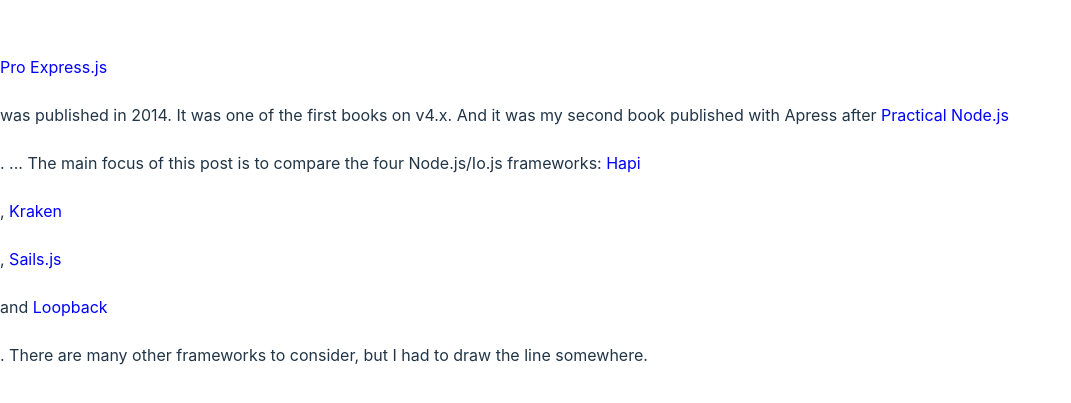
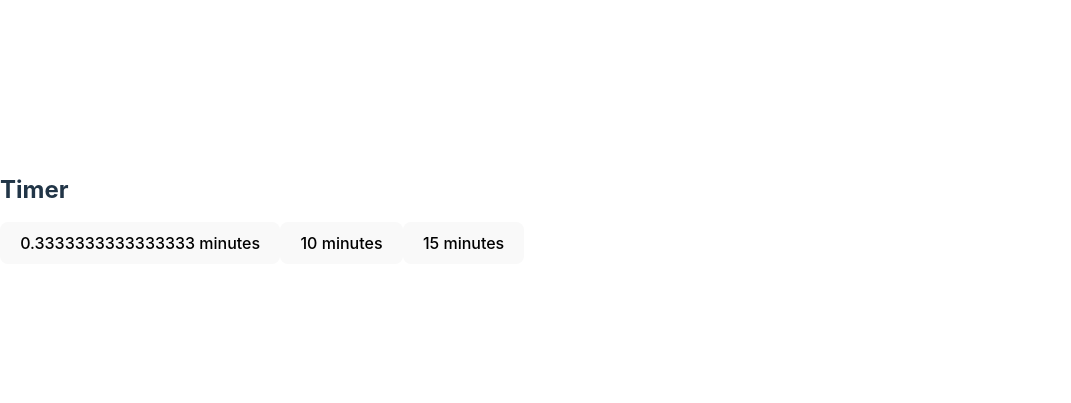
Before and after one commit to demons1502/ReactJS-Training, a React (Vite) app: page / in a window 1280 px wide. Shown: the part 189-592 px from the top of the page, without its empty margins (0-1071 px from the left). Built offline with nearby package versions, Linux system fonts and the light colour scheme.

Commit message:
implement timer component

```diff
--- a/src/App.tsx
+++ b/src/App.tsx
@@ -1,28 +1,7 @@
+import Timer from './components/Timer';
 import Tooltip from './components/Tooltip';
 
 function App() {
-  return (
-    <>
-      <Tooltip
-        text='Master Express.js-The Node.js Framework For Your Web Development'
-        allowToggleWithClick={false}
-        allowToggleWithMouseInteraction={true}
-        positionWhereShowText='top'
-      >
-        Pro Express.js
-      </Tooltip>{' '}
-      was published in 2014. It was one of the first books on v4.x. And it was
-      my second book published with Apress after{' '}
-      <Tooltip text='Practical Node.js: Building Real-World Scalable Web Apps'>
-        Practical Node.js
-      </Tooltip>
-      . ... The main focus of this post is to compare the four Node.js/Io.js
-      frameworks: <Tooltip text='HTTP API server'>Hapi</Tooltip>,{' '}
-      <Tooltip text='Release the Kraken!'>Kraken</Tooltip>,{' '}
-      <Tooltip text='Sail away'>Sails.js</Tooltip> and{' '}
-      <Tooltip text='IBM of frameworks'>Loopback</Tooltip>. There are many other
-      frameworks to consider, but I had to draw the line somewhere.
-    </>
-  );
+  return <Timer />;
 }
 export default App;
--- /dev/null
+++ b/src/components/Timer/components/index.tsx
@@ -0,0 +1,3 @@
+export * from './timer-button';
+export * from './timer-label';
+export * from './timer-sound';
--- /dev/null
+++ b/src/components/Timer/components/timer-button/index.tsx
@@ -0,0 +1,28 @@
+import React, { BaseSyntheticEvent } from 'react';
+
+type myProps = {
+  startTimer: Function;
+  time: string;
+};
+
+class Button extends React.Component<myProps> {
+  startTimer(event: BaseSyntheticEvent) {
+    return this.props.startTimer(this.props.time);
+  }
+
+  render() {
+    return (
+      <button
+        type='button'
+        className='btn-default btn'
+        onClick={() => {
+          this.props.startTimer(this.props.time, this.props.time);
+        }}
+      >
+        {+this.props.time / 60} minutes
+      </button>
+    );
+  }
+}
+
+export { Button };
--- /dev/null
+++ b/src/components/Timer/components/timer-label/index.tsx
@@ -0,0 +1,25 @@
+import React from 'react';
+
+type myProps = {
+  timeLeft: number;
+};
+
+const TimerLabel: React.FC<myProps> = (props) => {
+  // get minutes and seconds from timeLeft in seconds
+  const minutes = Math.ceil(props.timeLeft / 60) - 1;
+  const seconds = props.timeLeft - minutes * 60 - 1;
+
+  if (props.timeLeft == 0) {
+    const timerEndedEvent = new CustomEvent('timerEnded', {});
+    dispatchEvent(timerEndedEvent);
+  }
+  if (props.timeLeft == null || props.timeLeft == 0) return <div />;
+  return (
+    <h1>
+      Time left: {minutes}:{seconds < 10 ? '0' : ''}
+      {seconds}
+    </h1>
+  );
+};
+
+export { TimerLabel };
--- /dev/null
+++ b/src/components/Timer/components/timer-sound/index.tsx
@@ -0,0 +1,30 @@
+import React, { createRef } from 'react';
+
+type myProps = {};
+
+class TimerSound extends React.Component<myProps> {
+  audioRef: React.RefObject<HTMLAudioElement>;
+
+  constructor(props: myProps) {
+    super(props);
+    this.handleTimerEnded = this.handleTimerEnded.bind(this);
+    this.audioRef = React.createRef<HTMLAudioElement>();
+  }
+  handleTimerEnded() {
+    this.audioRef.current?.play();
+  }
+  componentDidMount() {
+    window.addEventListener('timerEnded', this.handleTimerEnded);
+  }
+  render() {
+    return (
+      <audio
+        ref={this.audioRef}
+        src='flute_c_long_01.wav'
+        preload='auto'
+      ></audio>
+    );
+  }
+}
+
+export { TimerSound };
--- /dev/null
+++ b/src/components/Timer/index.tsx
@@ -0,0 +1,113 @@
+import React from 'react';
+
+import { Button, TimerLabel, TimerSound } from './components';
+
+type myProps = {};
+
+type myState = {
+  timeLeft: number;
+  timer: number;
+  selectedTime: number;
+};
+
+class Timer extends React.Component<myProps, myState> {
+  constructor(props: myProps) {
+    super(props);
+    this.state = { timeLeft: 0, timer: 0, selectedTime: 0 };
+    this.startTimer = this.startTimer.bind(this);
+    this.stopTimer = this.stopTimer.bind(this);
+    this.resumeTimer = this.resumeTimer.bind(this);
+    this.cancelTimer = this.cancelTimer.bind(this);
+    this.resetTimer = this.resetTimer.bind(this);
+  }
+  startTimer(timeLeft: number, originalTime?: number) {
+    clearInterval(this.state.timer);
+    let timer = setInterval(() => {
+      console.log('2: Inside of setInterval');
+      var timeLeft = this.state.timeLeft && this.state.timeLeft - 1;
+      if (timeLeft == 0) {
+        clearInterval(timer);
+        dispatchEvent(new CustomEvent('timerFinished', {}));
+      }
+      this.setState({ timeLeft: timeLeft });
+      dispatchEvent(new CustomEvent('timeIncremented', {}));
+    }, 1000);
+    let selectedTime = originalTime ? originalTime : this.state.selectedTime;
+
+    dispatchEvent(
+      new CustomEvent('timerStarted', {
+        detail: {
+          timeLeft: timeLeft,
+          selectedTime: selectedTime,
+        },
+      })
+    );
+
+    return this.setState({
+      timeLeft: timeLeft,
+      timer: timer,
+      selectedTime: selectedTime,
+    });
+  }
+  stopTimer() {
+    clearInterval(this.state.timer);
+    this.setState({
+      timer: 0,
+    });
+  }
+  resumeTimer() {
+    if (this.state.timeLeft && this.state.timeLeft > 0) {
+      this.startTimer(this.state.timeLeft);
+    }
+  }
+  cancelTimer() {
+    clearInterval(this.state.timer);
+    this.setState({
+      timeLeft: 0,
+      timer: 0,
+    });
+
+    dispatchEvent(new CustomEvent('timerFinished', {}));
+  }
+  resetTimer() {
+    this.startTimer(this.state.selectedTime);
+  }
+
+  render() {
+    return (
+      <div className='row-fluid'>
+        <h2>Timer</h2>
+        <div className='btn-group' role='group'>
+          <Button time='20' startTimer={this.startTimer} />
+          <Button time='600' startTimer={this.startTimer} />
+          <Button time='900' startTimer={this.startTimer} />
+        </div>
+        <TimerLabel timeLeft={this.state.timeLeft} />
+        {this.state.timeLeft > 0 && (
+          <div>
+            <div className='btn-group' role='group'>
+              {this.state.timer === null ? (
+                <button className='btn-success btn' onClick={this.resumeTimer}>
+                  Resume
+                </button>
+              ) : (
+                <button className='btn-warning btn' onClick={this.stopTimer}>
+                  Pause
+                </button>
+              )}
+              <button className='btn-danger btn' onClick={this.cancelTimer}>
+                Cancel
+              </button>
+              <button className='btn-primary btn' onClick={this.resetTimer}>
+                Reset
+              </button>
+            </div>
+          </div>
+        )}
+        <TimerSound />
+      </div>
+    );
+  }
+}
+
+export default Timer;
```
